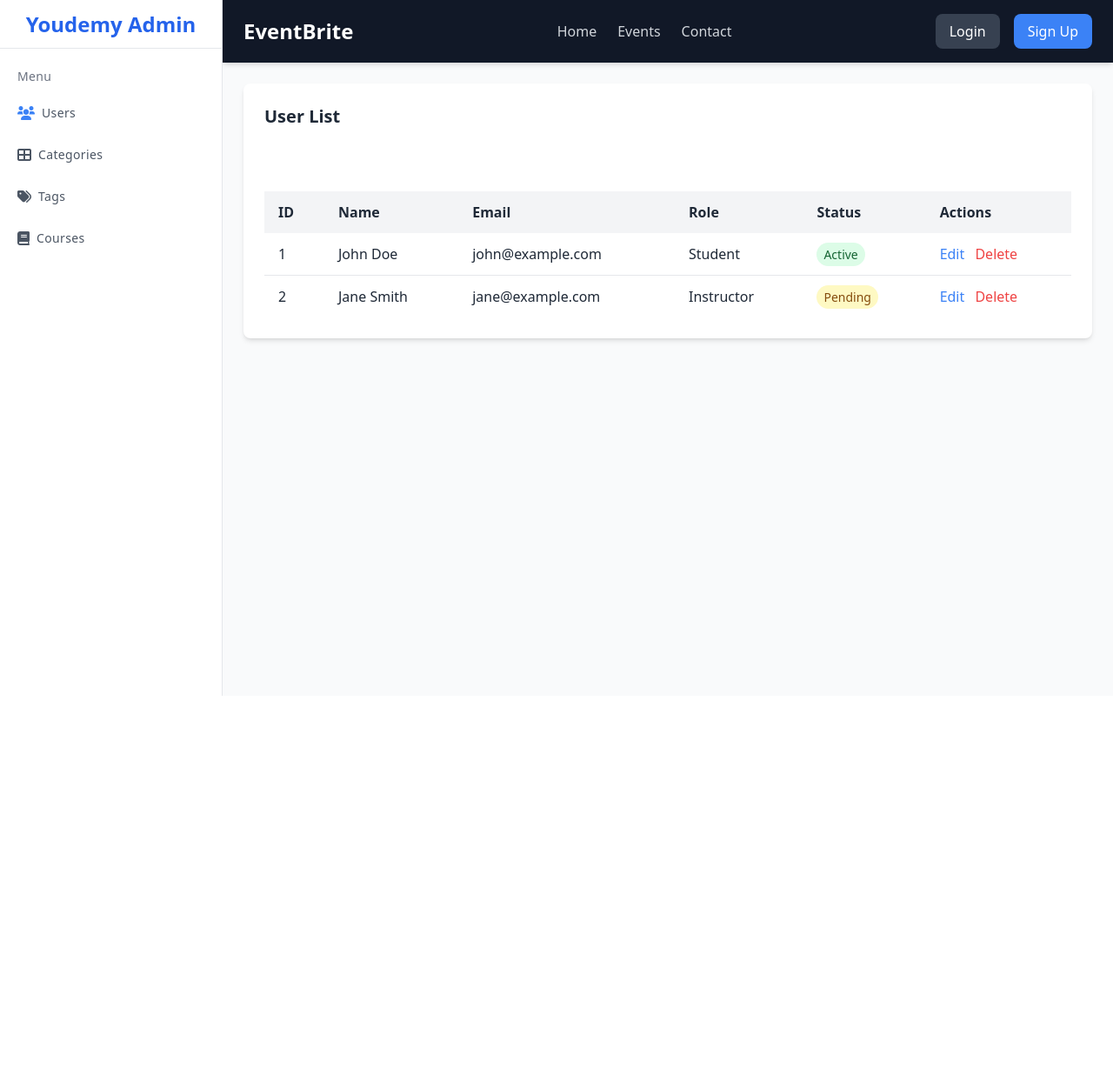
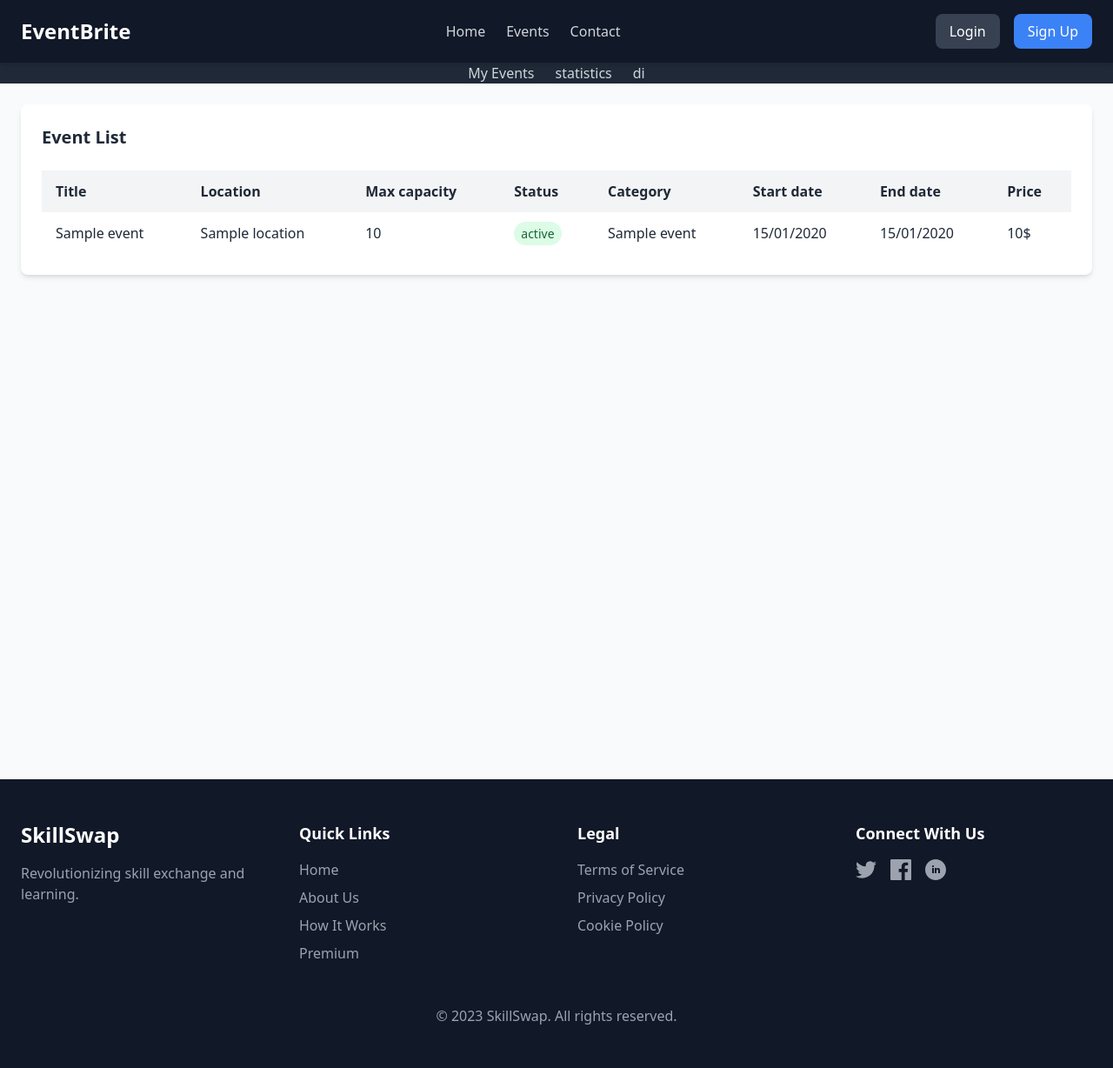
Before and after one commit to Youcode-Classe-E-2024-2025/NexusTeam_eventbrite, a PHP site: template App/Views/organizer/organizerdash.twig in a window 1280 px wide. Shown: the whole page at 87% size. Before the commit the page ends 800 px from the top, so only its background shows below. Run offline with PHP 8.4, Linux system fonts and the light colour scheme; the template is opened without the code that fills it: most values are stand-ins (such as "Sample title", 1, 10 or a date in 2020); style sheets or scripts are compiled from the project's sources; some libraries are stand-ins or nearby versions.

Commit message:
last taushes on event statistcs for organizer dashboard

```diff
--- a/App/Core/Router.php
+++ b/App/Core/Router.php
@@ -75,7 +75,7 @@ class Router
                 $methodName = $handlerName[1];
 
                 if (class_exists($className) && method_exists($className, $methodName)) {
-                    $this->request->merge($args);
+                    $this->request->merge(['id' => $args[0] ?? null]);
                     $controller = new $className();
                     $controller->$methodName($this->request);
                     return;
--- a/App/Views/base.twig
+++ b/App/Views/base.twig
@@ -5,6 +5,7 @@
     <meta charset="UTF-8">
     <meta name="viewport" content="width=device-width, initial-scale=1.0">
     <link rel="stylesheet" href="../Assets/CSS/styles.css">
+    <link rel="icon" type="image/x-icon" href="../Assets/images/favicon.png">
     <script src="https://cdn.tailwindcss.com"></script>
     <link href="https://cdnjs.cloudflare.com/ajax/libs/font-awesome/6.0.0-beta3/css/all.min.css" rel="stylesheet">
     <script>
--- a/App/Views/organizer/organizerdash.twig
+++ b/App/Views/organizer/organizerdash.twig
@@ -1,9 +1,10 @@
-<!DOCTYPE html>
-<html lang="en">
+{% extends "base.twig" %}
+{% block title %}Dashboard{% endblock %}
+
+{% block content %}
 <head>
     <meta charset="UTF-8">
     <meta name="viewport" content="width=device-width, initial-scale=1.0">
-    <title>Event Admin - Manage Users</title>
     <script src="https://cdn.tailwindcss.com"></script>
     <link href="https://cdnjs.cloudflare.com/ajax/libs/font-awesome/6.0.0-beta3/css/all.min.css" rel="stylesheet">
     <script>
@@ -18,108 +19,132 @@
         }
     </script>
 </head>
+<nav class="flex space-x-6 justify-center items-center">
+    <a href="/organizer/MyEvents" class="text-gray-300 hover:text-white transition">My Events</a>
+    <a href="stat" class="text-gray-300 hover:text-white transition">statistics</a>
+    <a href="#" class="text-gray-300 hover:text-white transition">di</a>
+</nav>
 <body class="bg-gray-100">
     <div class="min-h-screen flex flex-col flex-auto flex-shrink-0 antialiased bg-gray-50 text-gray-800">
-        <div class="fixed flex flex-col top-0 left-0 w-64 bg-white h-full border-r">
-            <div class="flex items-center justify-center h-14 border-b">
-                <div class="text-2xl font-bold text-primary-600">Youdemy Admin</div>
-            </div>
-            <div class="overflow-y-auto overflow-x-hidden flex-grow">
-                <ul class="flex flex-col py-4 space-y-1">
-                    <li class="px-5">
-                        <div class="flex flex-row items-center h-8">
-                            <div class="text-sm font-light tracking-wide text-gray-500">Menu</div>
-                        </div>
-                    </li>
-                    <li>
-                        <a href="#" class="relative flex flex-row items-center h-11 focus:outline-none hover:bg-gray-50 text-gray-600 hover:text-gray-800 border-l-4 border-transparent hover:border-primary-500 pr-6">
-                            <span class="inline-flex justify-center items-center ml-4">
-                                <i class="fas fa-users text-primary-500"></i>
-                            </span>
-                            <span class="ml-2 text-sm tracking-wide truncate">Users</span>
-                        </a>
-                    </li>
-                    <li>
-                        <a href="admin-categories.html" class="relative flex flex-row items-center h-11 focus:outline-none hover:bg-gray-50 text-gray-600 hover:text-gray-800 border-l-4 border-transparent hover:border-primary-500 pr-6">
-                            <span class="inline-flex justify-center items-center ml-4">
-                                <i class="fas fa-th-large"></i>
-                            </span>
-                            <span class="ml-2 text-sm tracking-wide truncate">Categories</span>
-                        </a>
-                    </li>
-                    <li>
-                        <a href="organizer/event" class="relative flex flex-row items-center h-11 focus:outline-none hover:bg-gray-50 text-gray-600 hover:text-gray-800 border-l-4 border-transparent hover:border-primary-500 pr-6">
-                            <span class="inline-flex justify-center items-center ml-4">
-                                <i class="fas fa-tags"></i>
-                            </span>
-                            <span class="ml-2 text-sm tracking-wide truncate">Tags</span>
-                        </a>
-                    </li>
-                    <li>
-                        <a href="admin-courses.html" class="relative flex flex-row items-center h-11 focus:outline-none hover:bg-gray-50 text-gray-600 hover:text-gray-800 border-l-4 border-transparent hover:border-primary-500 pr-6">
-                            <span class="inline-flex justify-center items-center ml-4">
-                                <i class="fas fa-book"></i>
-                            </span>
-                            <span class="ml-2 text-sm tracking-wide truncate">Courses</span>
-                        </a>
-                    </li>
-                </ul>
-            </div>
-        </div>
-        <div class="ml-64 flex-1">
-        {% include 'Partials/header.twig' %}
+        <div class="flex-1">
             <main class="p-6">
                 <div class="bg-white rounded-lg shadow-md p-6">
+                    {% if events %}
                     <div class="flex justify-between items-center mb-6">
-                        <h2 class="text-xl font-semibold text-gray-800">User List</h2>
-
+                        <h2 class="text-xl font-semibold text-gray-800">Event List</h2>
                     </div>
                     <div class="overflow-x-auto">
                         <table class="min-w-full bg-white">
                             <thead class="bg-gray-100">
                                 <tr>
-                                    <th class="py-3 px-4 text-left">ID</th>
-                                    <th class="py-3 px-4 text-left">Name</th>
-                                    <th class="py-3 px-4 text-left">Email</th>
-                                    <th class="py-3 px-4 text-left">Role</th>
+                                    <th class="py-3 px-4 text-left">Title</th>
+                                    <th class="py-3 px-4 text-left">Location</th>
+                                    <th class="py-3 px-4 text-left">Max capacity</th>
                                     <th class="py-3 px-4 text-left">Status</th>
-                                    <th class="py-3 px-4 text-left">Actions</th>
+                                    <th class="py-3 px-4 text-left">Category</th>
+                                    <th class="py-3 px-4 text-left">Start date</th>
+                                    <th class="py-3 px-4 text-left">End date</th>
+                                    <th class="py-3 px-4 text-left">Price</th>
                                 </tr>
                             </thead>
                             <tbody class="divide-y divide-gray-200">
                                 <tr>
-                                <pre>
-                                    {{dump(event_stats)}}
-                                </pre>
-
-                                    <td class="py-3 px-4">1</td>
-                                    <td class="py-3 px-4">John Doe</td>
-                                    <td class="py-3 px-4">john@example.com</td>
-                                    <td class="py-3 px-4">Student</td>
-                                    <td class="py-3 px-4"><span class="bg-green-100 text-green-800 py-1 px-2 rounded-full text-sm">Active</span></td>
-                                    <td class="py-3 px-4">
-                                        <button class="text-blue-500 hover:text-blue-700 mr-2">Edit</button>
-                                        <button class="text-red-500 hover:text-red-700">Delete</button>
-                                    </td>
+                                {% for event in events %}
+                                    <td class="py-3 px-4"><a href="/organizer/MyEvents/eventStats/{{event["id"]}}">{{event["title"]}}</a></td>
+                                    <td class="py-3 px-4">{{event["location"]}}</td>
+                                    <td class="py-3 px-4">{{event["max_capacity"]}}</td>
+                                    <td class="py-3 px-4"><span class="bg-green-100 text-green-800 py-1 px-2 rounded-full text-sm">{{event["state"]}}</span></td>
+                                    <td class="py-3 px-4">{{event["category_name"]}}</td>
+                                    <td class="py-3 px-4">{{event["start_date"]|date("d/m/Y")}}</td>
+                                    <td class="py-3 px-4">{{event["end_date"]|date("d/m/Y")}}</td>
+                                    <td class="py-3 px-4">{{event["price"]}}$</td>
                                 </tr>
-                                <tr>
-                                    <td class="py-3 px-4">2</td>
-                                    <td class="py-3 px-4">Jane Smith</td>
-                                    <td class="py-3 px-4">jane@example.com</td>
-                                    <td class="py-3 px-4">Instructor</td>
-                                    <td class="py-3 px-4"><span class="bg-yellow-100 text-yellow-800 py-1 px-2 rounded-full text-sm">Pending</span></td>
-                                    <td class="py-3 px-4">
-                                        <button class="text-blue-500 hover:text-blue-700 mr-2">Edit</button>
-                                        <button class="text-red-500 hover:text-red-700">Delete</button>
-                                    </td>
-                                </tr>
+                                {% endfor %}
                                 <!-- Add more user rows here -->
                             </tbody>
                         </table>
                     </div>
+                        {% elseif eventstats%}
+                        <div class="m-6">
+                        <div class="flex flex-wrap -mx-6">
+                            <div class="w-full px-6 sm:w-1/2 xl:w-1/3">
+                                <div class="flex items-center px-5 py-6 shadow-sm rounded-md bg-slate-100">
+                                    <div class="p-3 rounded-full bg-indigo-600 bg-opacity-75">
+                                        <svg class="h-8 w-8 text-white" viewBox="0 0 28 30" fill="none" xmlns="http://www.w3.org/2000/svg">
+                                            <path
+                                                d="M18.2 9.08889C18.2 11.5373 16.3196 13.5222 14 13.5222C11.6804 13.5222 9.79999 11.5373 9.79999 9.08889C9.79999 6.64043 11.6804 4.65556 14 4.65556C16.3196 4.65556 18.2 6.64043 18.2 9.08889Z"
+                                                fill="currentColor"></path>
+                                            <path
+                                                d="M25.2 12.0444C25.2 13.6768 23.9464 15 22.4 15C20.8536 15 19.6 13.6768 19.6 12.0444C19.6 10.4121 20.8536 9.08889 22.4 9.08889C23.9464 9.08889 25.2 10.4121 25.2 12.0444Z"
+                                                fill="currentColor"></path>
+                                            <path
+                                                d="M19.6 22.3889C19.6 19.1243 17.0927 16.4778 14 16.4778C10.9072 16.4778 8.39999 19.1243 8.39999 22.3889V26.8222H19.6V22.3889Z"
+                                                fill="currentColor"></path>
+                                            <path
+                                                d="M8.39999 12.0444C8.39999 13.6768 7.14639 15 5.59999 15C4.05359 15 2.79999 13.6768 2.79999 12.0444C2.79999 10.4121 4.05359 9.08889 5.59999 9.08889C7.14639 9.08889 8.39999 10.4121 8.39999 12.0444Z"
+                                                fill="currentColor"></path>
+                                            <path
+                                                d="M22.4 26.8222V22.3889C22.4 20.8312 22.0195 19.3671 21.351 18.0949C21.6863 18.0039 22.0378 17.9556 22.4 17.9556C24.7197 17.9556 26.6 19.9404 26.6 22.3889V26.8222H22.4Z"
+                                                fill="currentColor"></path>
+                                            <path
+                                                d="M6.64896 18.0949C5.98058 19.3671 5.59999 20.8312 5.59999 22.3889V26.8222H1.39999V22.3889C1.39999 19.9404 3.2804 17.9556 5.59999 17.9556C5.96219 17.9556 6.31367 18.0039 6.64896 18.0949Z"
+                                                fill="currentColor"></path>
+                                        </svg>
+                                    </div>
+                                    <div class="mx-5">
+                                        <h4 class="text-2xl font-semibold text-gray-700">{{eventstats["participant_count"]}}</h4>
+                                        <div class="text-gray-500">Participant Count</div>
+                                    </div>
+                                </div>
+                            </div>
+
+                            <div class="w-full mt-6 px-6 sm:w-1/2 xl:w-1/3 sm:mt-0">
+                                <div class="flex items-center px-5 py-6 shadow-sm rounded-md bg-slate-100">
+                                    <div class="p-3 rounded-full bg-orange-600 bg-opacity-75">
+                                        <svg class="h-8 w-8 text-white" viewBox="0 0 28 28" fill="none" xmlns="http://www.w3.org/2000/svg">
+                                            <path
+                                                d="M4.19999 1.4C3.4268 1.4 2.79999 2.02681 2.79999 2.8C2.79999 3.57319 3.4268 4.2 4.19999 4.2H5.9069L6.33468 5.91114C6.33917 5.93092 6.34409 5.95055 6.34941 5.97001L8.24953 13.5705L6.99992 14.8201C5.23602 16.584 6.48528 19.6 8.97981 19.6H21C21.7731 19.6 22.4 18.9732 22.4 18.2C22.4 17.4268 21.7731 16.8 21 16.8H8.97983L10.3798 15.4H19.6C20.1303 15.4 20.615 15.1004 20.8521 14.6261L25.0521 6.22609C25.2691 5.79212 25.246 5.27673 24.991 4.86398C24.7357 4.45123 24.2852 4.2 23.8 4.2H8.79308L8.35818 2.46044C8.20238 1.83722 7.64241 1.4 6.99999 1.4H4.19999Z"
+                                                fill="currentColor"></path>
+                                            <path
+                                                d="M22.4 23.1C22.4 24.2598 21.4598 25.2 20.3 25.2C19.1403 25.2 18.2 24.2598 18.2 23.1C18.2 21.9402 19.1403 21 20.3 21C21.4598 21 22.4 21.9402 22.4 23.1Z"
+                                                fill="currentColor"></path>
+                                            <path
+                                                d="M9.1 25.2C10.2598 25.2 11.2 24.2598 11.2 23.1C11.2 21.9402 10.2598 21 9.1 21C7.9402 21 7 21.9402 7 23.1C7 24.2598 7.9402 25.2 9.1 25.2Z"
+                                                fill="currentColor"></path>
+                                        </svg>
+                                    </div>
+
+                                    <div class="mx-5">
+                                        <h4 class="text-2xl font-semibold text-gray-700">{{eventstats["total_revenue"]}} $</h4>
+                                        <div class="text-gray-500">Revenue</div>
+                                    </div>
+                                </div>
+                            </div>
+
+                            <div class="w-full mt-6 px-6 sm:w-1/2 xl:w-1/3 xl:mt-0">
+                                <div class="flex items-center px-5 py-6 shadow-sm rounded-md bg-slate-100">
+                                    <div class="p-3 rounded-full bg-pink-600 bg-opacity-75">
+                                        <svg class="h-8 w-8 text-white" viewBox="0 0 28 28" fill="none" xmlns="http://www.w3.org/2000/svg">
+                                            <path d="M6.99998 11.2H21L22.4 23.8H5.59998L6.99998 11.2Z" fill="currentColor"
+                                                stroke="currentColor" stroke-width="2" stroke-linejoin="round"></path>
+                                            <path
+                                                d="M9.79999 8.4C9.79999 6.08041 11.6804 4.2 14 4.2C16.3196 4.2 18.2 6.08041 18.2 8.4V12.6C18.2 14.9197 16.3196 16.8 14 16.8C11.6804 16.8 9.79999 14.9197 9.79999 12.6V8.4Z"
+                                                stroke="currentColor" stroke-width="2"></path>
+                                        </svg>
+                                    </div>
+
+                                    <div class="mx-5">
+                                        <h4 class="text-2xl font-semibold text-gray-700">{{eventstats["max_capacity"]-eventstats["participant_count"]}}</h4>
+                                        <div class="text-gray-500">Available seats</div>
+                                    </div>
+                                </div>
+                            </div>
+                        </div>
+                    </div>
+                        {% endif %}
                 </div>
             </main>
         </div>
     </div>
 </body>
-</html>
+{% endblock %}
--- a/Routes/web.php
+++ b/Routes/web.php
@@ -10,7 +10,8 @@ $router->add("GET", "/home", "HomeController@index");
 //organizer routes
 $router->add("GET", "/organizer", "OrganizerController@index");
 $router->add("GET", "/organizer/sales", "OrganizerController@sales");
-$router->add("GET", "/organizer/events", "OrganizerController@events");
+$router->add("GET", "/organizer/MyEvents", "OrganizerController@MyEvents");
+$router->add("GET", "/organizer/MyEvents/eventStats/{id}", "OrganizerController@eventstats");
 
 //auth routes
 $router->add("GET", "/signup", "SignUpController@signUp");
```
Also changed, not shown: App/Controllers/OrganizerController.php (+14 -3 lines), App/Core/Validater.php (deleted, +0 -119 lines), App/Models/Organizer.php (+18 -2 lines), Assets/images/favicon.png (added).
